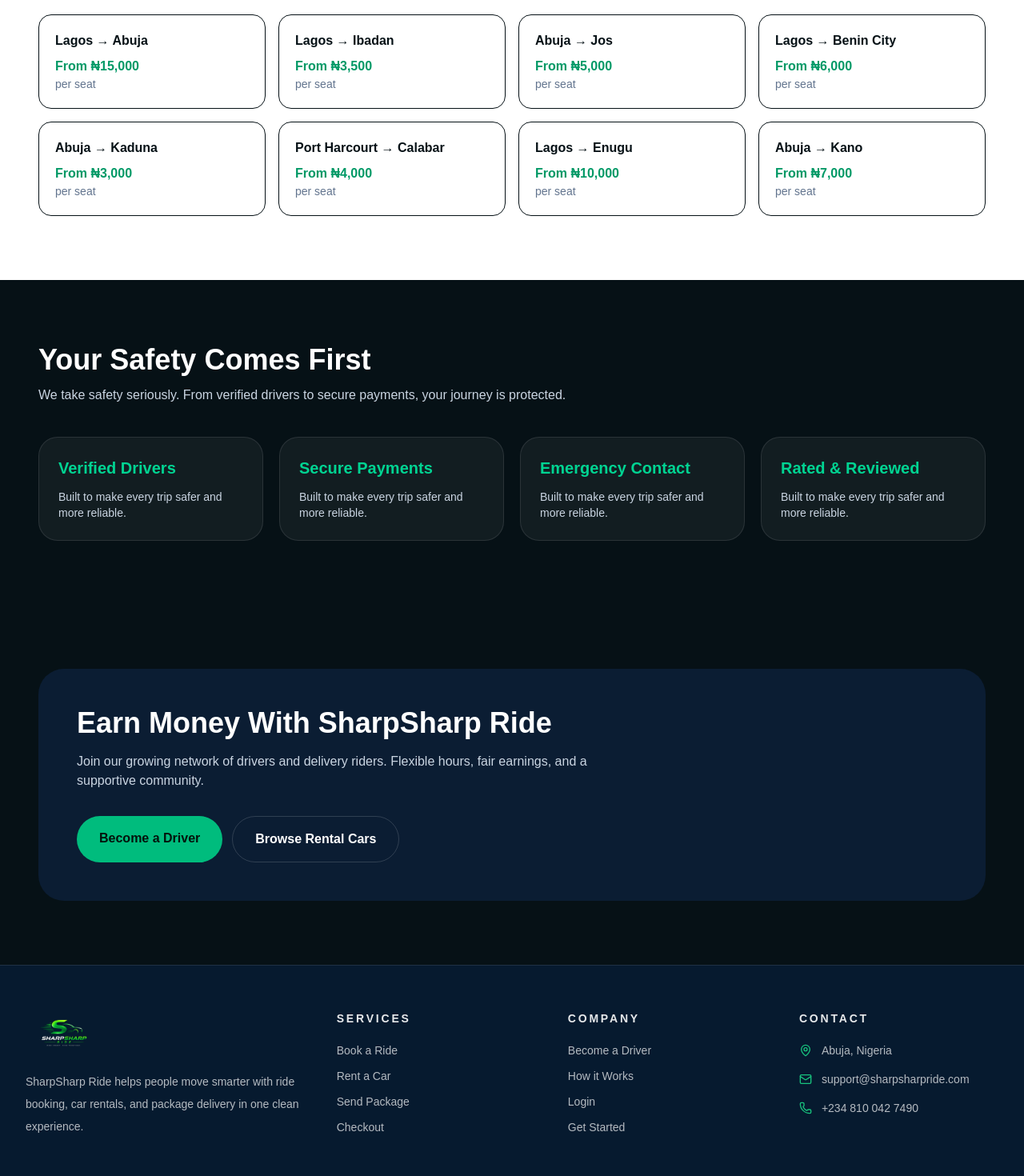
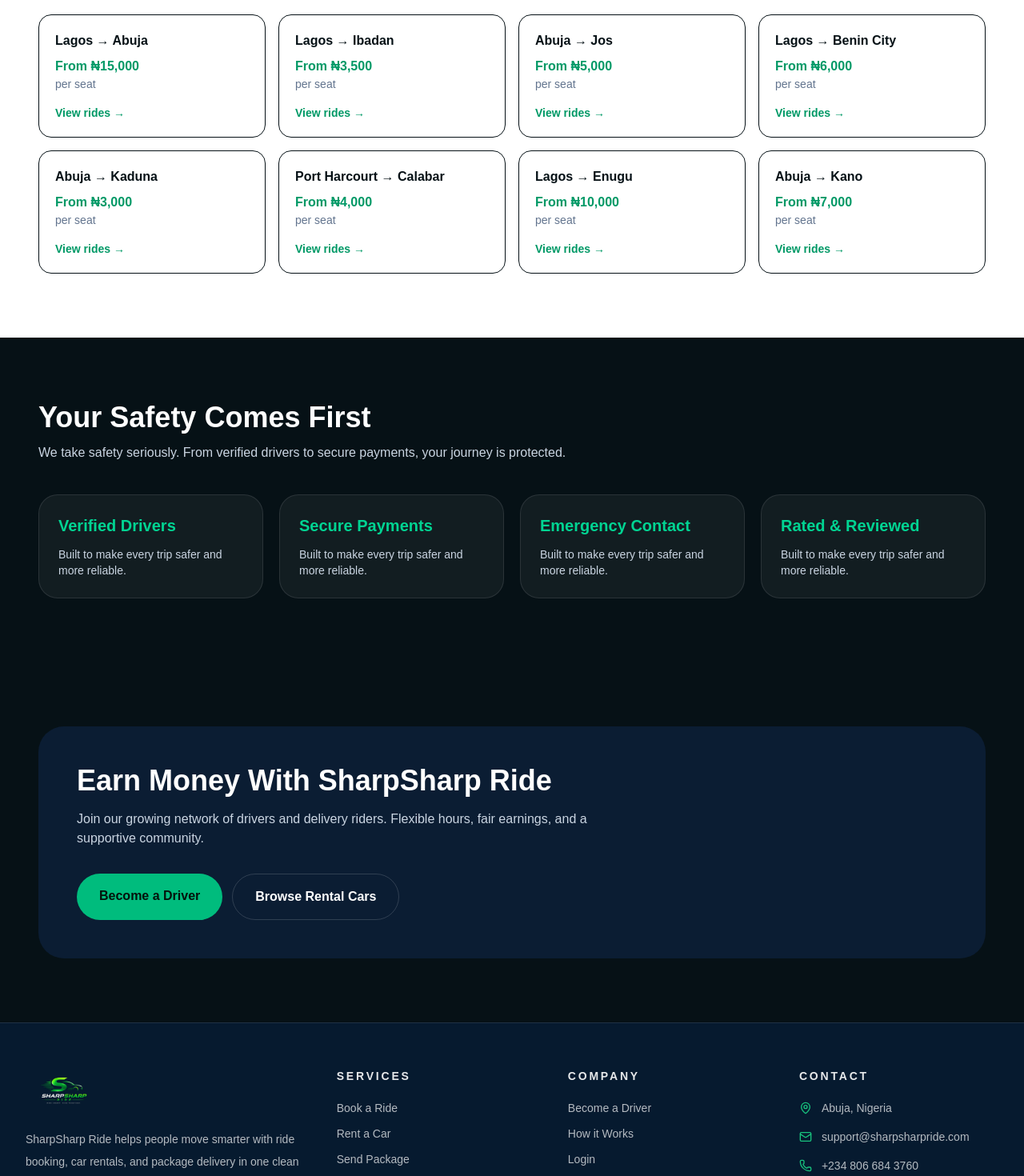
Before and after one commit to joyonovae/sharpsharp-ride-v2, a Next.js app: page / in a window 1280 px wide. Shown: the part 3040-4510 px from the top of the page at 80% size. Built offline with nearby package versions, Linux system fonts and the light colour scheme; no server answers.

Commit message:
phone number update

```diff
--- a/components/Footer.tsx
+++ b/components/Footer.tsx
@@ -64,7 +64,7 @@
             </div>
             <div className="flex items-start gap-3">
               <Phone className="mt-0.5 h-4 w-4 text-[#18c37e]" />
-              <span>+234 810 042 7490</span>
+              <span>+234 806 684 3760</span>
             </div>
           </div>
         </div>
--- a/src/app/contact/page.tsx
+++ b/src/app/contact/page.tsx
@@ -33,13 +33,13 @@
                 <ContactItem
                   icon={<Mail className="h-5 w-5" />}
                   title="Email"
-                  value="hello@sharpsharpride.com"
+                  value="contact@sharpsharpride.com"
                 />
 
                 <ContactItem
                   icon={<Phone className="h-5 w-5" />}
                   title="Phone"
-                  value="+234 000 000 0000"
+                  value="+234 806 684 3760"
                 />
 
                 <ContactItem
--- a/src/app/page.tsx
+++ b/src/app/page.tsx
@@ -443,18 +443,30 @@
           </div>
 
           <div className="mt-10 grid gap-4 sm:grid-cols-2 lg:grid-cols-4">
-            {routes.map(([from, to, price]) => (
-              <div
+            {routes.map(([from, to, price]) => {
+  const href = `/rides?from=${encodeURIComponent(
+    from
+  )}&to=${encodeURIComponent(to)}`;
+
+  return (
+    <Link
       key={`${from}-${to}`}
-                className="scroll-reveal rounded-2xl border p-5 transition hover:-translate-y-2 hover:border-emerald-400 hover:shadow-lg"
+      href={href}
+      className="scroll-reveal block rounded-2xl border p-5 transition hover:-translate-y-2 hover:border-emerald-400 hover:shadow-lg"
     >
       <h3 className="font-black">
         {from} → {to}
       </h3>
+
       <p className="mt-2 font-bold text-emerald-600">From {price}</p>
       <p className="text-sm text-slate-500">per seat</p>
-              </div>
-            ))}
+
+      <p className="mt-4 text-sm font-bold text-emerald-600">
+        View rides →
+      </p>
+    </Link>
+  );
+})}
           </div>
         </div>
       </section>
```
Lines whose indentation alone changed are shown as unchanged.
